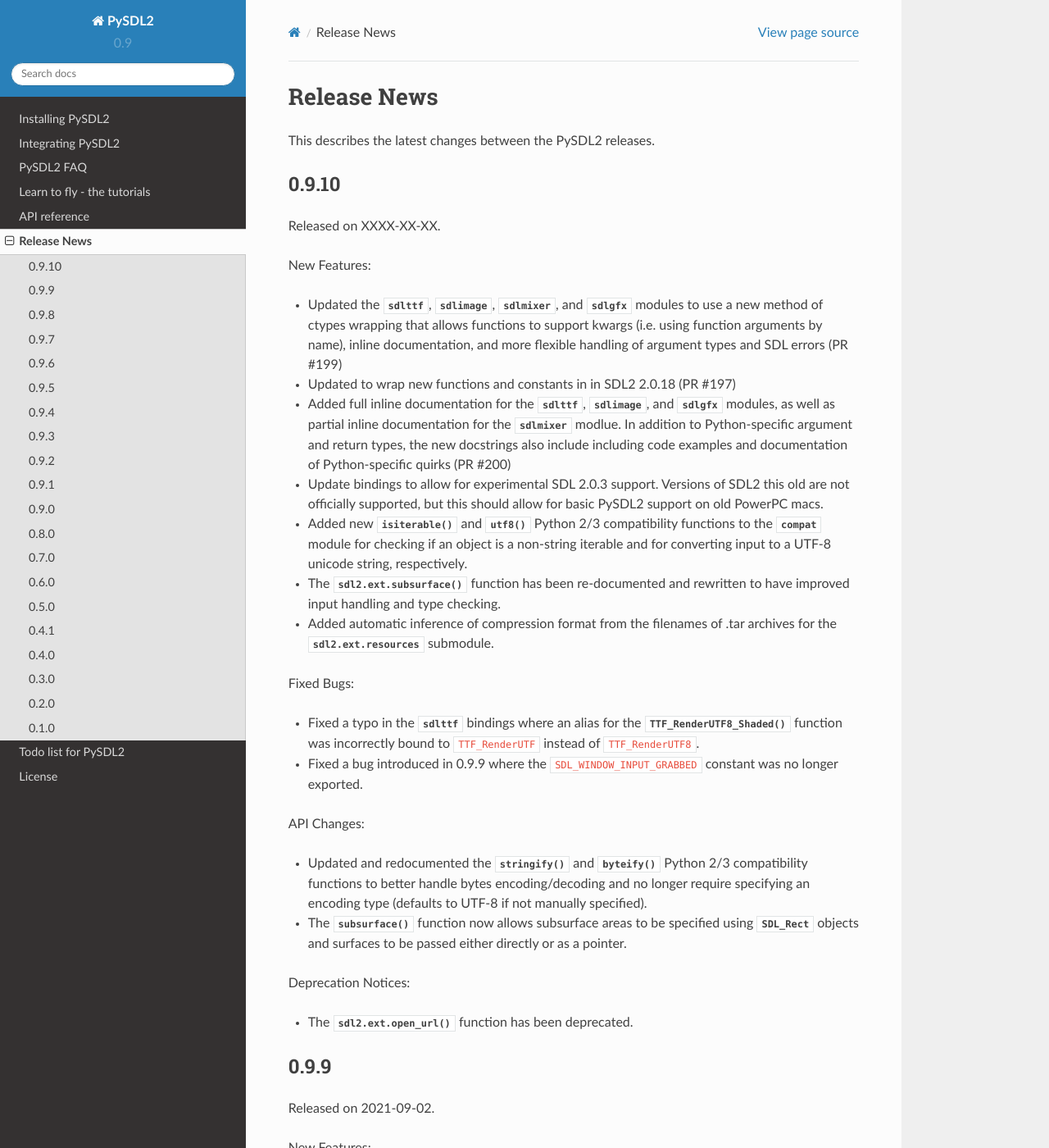
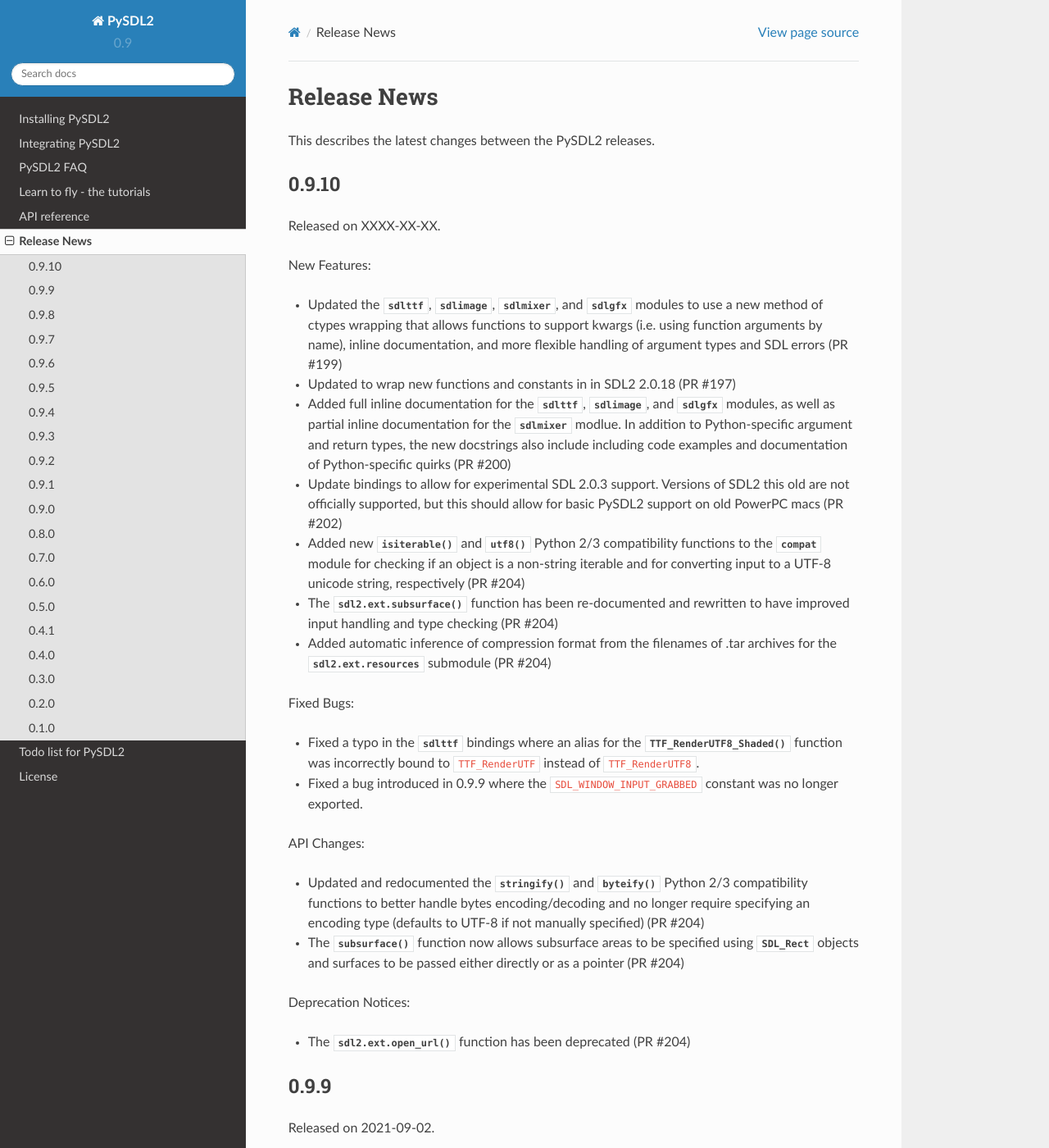
Before and after one commit to py-sdl/py-sdl2, a Sphinx documentation site: the page built from doc/news.rst, in a window 1280 px wide and 1400 px high. Shown: the whole window at 82% size. Built offline with Sphinx 7.4.7 and the Read the Docs theme 2.0.0, drawn with Linux system fonts in a browser that asks for light colours.

Commit message:
Add PR numbers to news.rst

```diff
--- a/doc/news.rst
+++ b/doc/news.rst
@@ -22,15 +22,15 @@
   including code examples and documentation of Python-specific quirks (PR #200)
 * Update bindings to allow for experimental SDL 2.0.3 support. Versions of SDL2
   this old are not officially supported, but this should allow for basic PySDL2
-  support on old PowerPC macs.
+  support on old PowerPC macs (PR #202)
 * Added new :func:`~sdl2.ext.isiterable` and :func:`~sdl2.ext.utf8` Python 2/3
   compatibility functions to the :mod:`~sdl2.ext.compat` module for checking if
   an object is a non-string iterable and for converting input to a UTF-8 unicode
-  string, respectively.
+  string, respectively (PR #204)
 * The :func:`sdl2.ext.subsurface` function has been re-documented and rewritten
-  to have improved input handling and type checking.
+  to have improved input handling and type checking (PR #204)
 * Added automatic inference of compression format from the filenames of
-  .tar archives for the :mod:`sdl2.ext.resources` submodule.
+  .tar archives for the :mod:`sdl2.ext.resources` submodule (PR #204)
 
 Fixed Bugs:
 
@@ -45,14 +45,14 @@
 * Updated and redocumented the :func:`~sdl2.ext.stringify` and
   :func:`~sdl2.ext.byteify` Python 2/3 compatibility functions to better handle
   bytes encoding/decoding and no longer require specifying an encoding type
-  (defaults to UTF-8 if not manually specified).
+  (defaults to UTF-8 if not manually specified) (PR #204)
 * The :func:`~sdl2.ext.subsurface` function now allows subsurface areas to be
   specified using :obj:`~sdl2.SDL_Rect` objects and surfaces to be passed either
-  directly or as a pointer.
+  directly or as a pointer (PR #204)
 
 Deprecation Notices:
 
-* The :func:`sdl2.ext.open_url` function has been deprecated.
+* The :func:`sdl2.ext.open_url` function has been deprecated (PR #204)
 
 
 0.9.9
```
